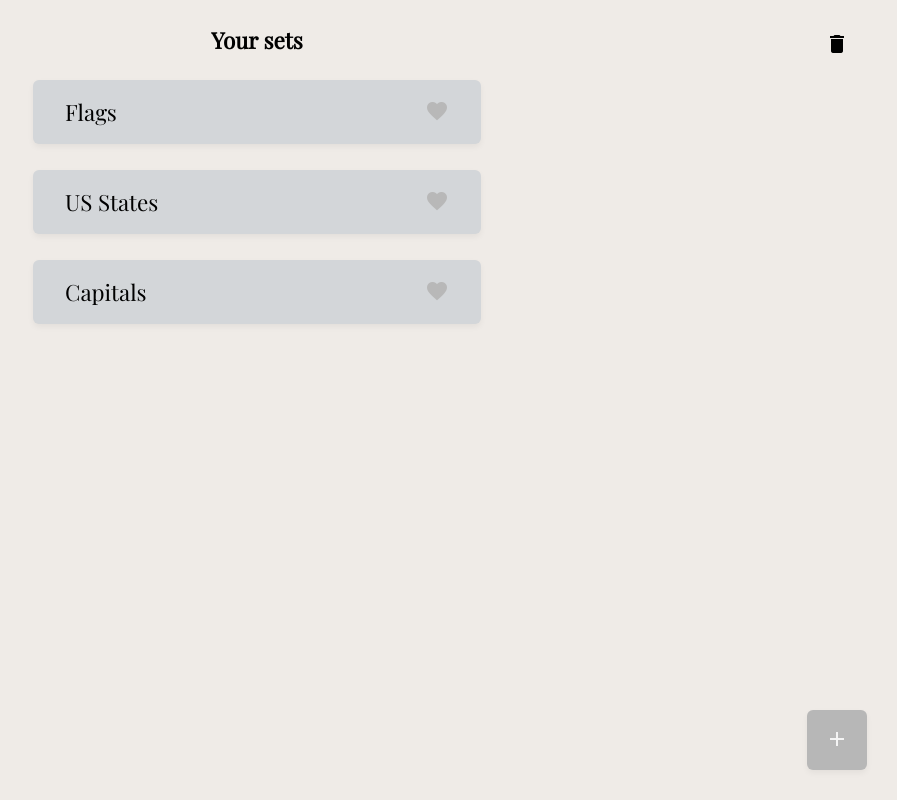
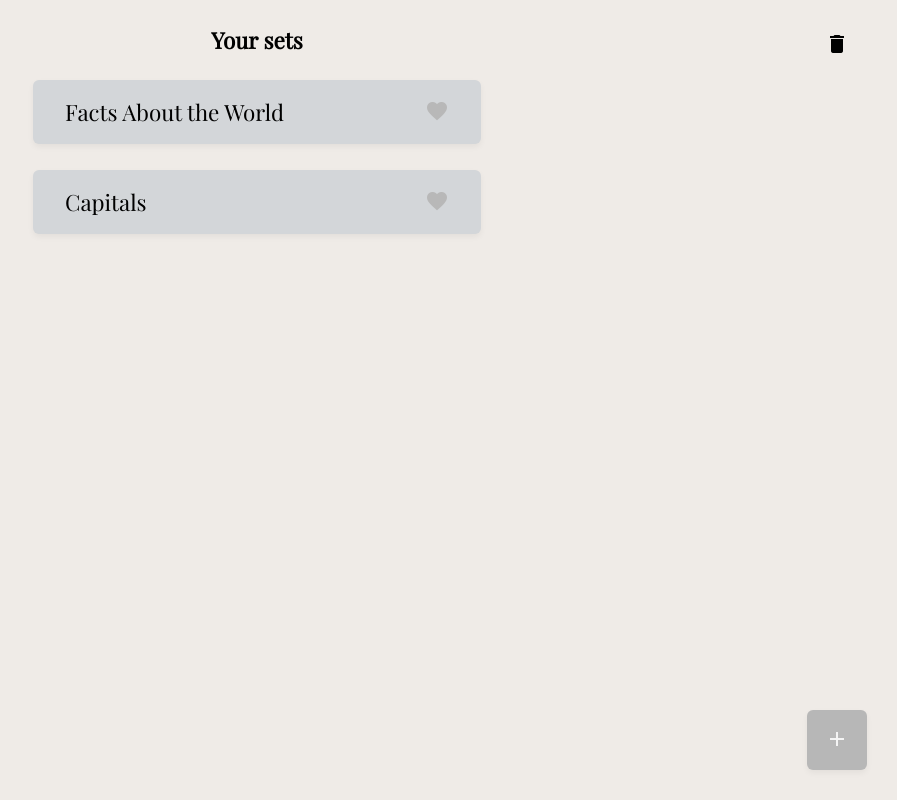
Before and after one commit to ErikBaksay/FlashCards, an Angular app: page /library in a window 1280 px wide. Shown: the whole page, without its empty margins (383-1280 px from the left). Built offline with nearby package versions, Linux system fonts and the light colour scheme.

Commit message:
New Default Sets

```diff
--- a/src/app/sets-data.ts
+++ b/src/app/sets-data.ts
@@ -1,35 +1,24 @@
 export var set_data = [
     {
         id: 1,
-        name: 'Flags',
+        name: 'Facts About the World',
         questions : [
-            ['flag1','answer1'],
-            ['flag2','answer2'],
-            ['flag3','answer3'],
-            ['flag4','answer4'],
-            ['flag5','answer5'],
+            ["What is the world's most populated country?",'China'],
+            ['The Great Barrier Reef is off the coast of which country?','Australia'],
+            ["In which country is the world's highest waterfall?",'Venezuela'],
+            ['In which country is Mount Fuji located?','Japan'],
+            ['In which country is the Cape of Good Hope?','South Africa'],
         ]
     },
     {
         id: 2,
-        name: 'US States',
-        questions : [
-            ['ustates1','answer1'],
-            ['ustates2','answer2'],
-            ['ustates3','answer3'],
-            ['ustates4','answer4'],
-            ['ustates5','answer5'],
-        ]
-    },
-    {
-        id: 3,
         name: 'Capitals',
         questions : [
-            ['capitals1','answer1'],
-            ['capitals2','answer2'],
-            ['capitals3','answer3'],
-            ['capitals4','answer4'],
-            ['capitals5','answer5'],
+            ['Greece','Athens'],
+            ['Thailand','Bangkok'],
+            ['China','Beijing'],
+            ['Serbia','Belgrade'],
+            ['Germany','Berlin'],
         ]
     }
 ]
```
